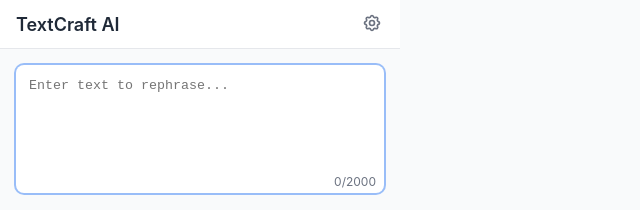
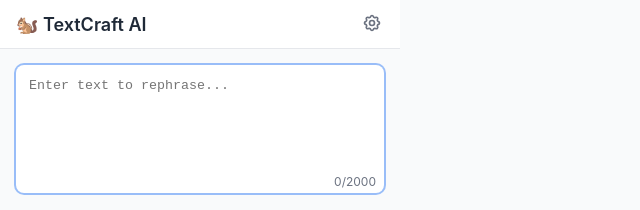
Before and after one commit to sagar-gavhane-cc/TextCraft-AI, a website built with Vite: page src/popup/popup.html in a window 1280 px wide. Shown: the top 210 px of the page, 0-640 px from the left. Built offline with nearby package versions, Linux system fonts and the light colour scheme.

Commit message:
Update popup header to include a squirrel emoji in the title for enhanced branding.

```diff
--- a/src/popup/popup.html
+++ b/src/popup/popup.html
@@ -634,7 +634,7 @@
 
   <!-- Header -->
   <header class="bg-white border-b border-gray-200 px-4 py-3 flex items-center justify-between">
-    <h1 class="text-lg font-semibold text-gray-800">TextCraft AI</h1>
+    <h1 class="text-lg font-semibold text-gray-800">🐿️ TextCraft AI</h1>
     <button id="settingsBtn" class="text-gray-500 hover:text-gray-700 w-6 h-6 cursor-pointer border-none bg-white">
       <svg class="w-5 h-5" fill="none" stroke="currentColor" viewBox="0 0 24 24">
         <path stroke-linecap="round" stroke-linejoin="round" stroke-width="2" d="M10.325 4.317c.426-1.756 2.924-1.756 3.35 0a1.724 1.724 0 002.573 1.066c1.543-.94 3.31.826 2.37 2.37a1.724 1.724 0 001.065 2.572c1.756.426 1.756 2.924 0 3.35a1.724 1.724 0 00-1.066 2.573c.94 1.543-.826 3.31-2.37 2.37a1.724 1.724 0 00-2.572 1.065c-.426 1.756-2.924 1.756-3.35 0a1.724 1.724 0 00-2.573-1.066c-1.543.94-3.31-.826-2.37-2.37a1.724 1.724 0 00-1.065-2.572c-1.756-.426-1.756-2.924 0-3.35a1.724 1.724 0 001.066-2.573c-.94-1.543.826-3.31 2.37-2.37.996.608 2.296.07 2.572-1.065z"></path>
```
